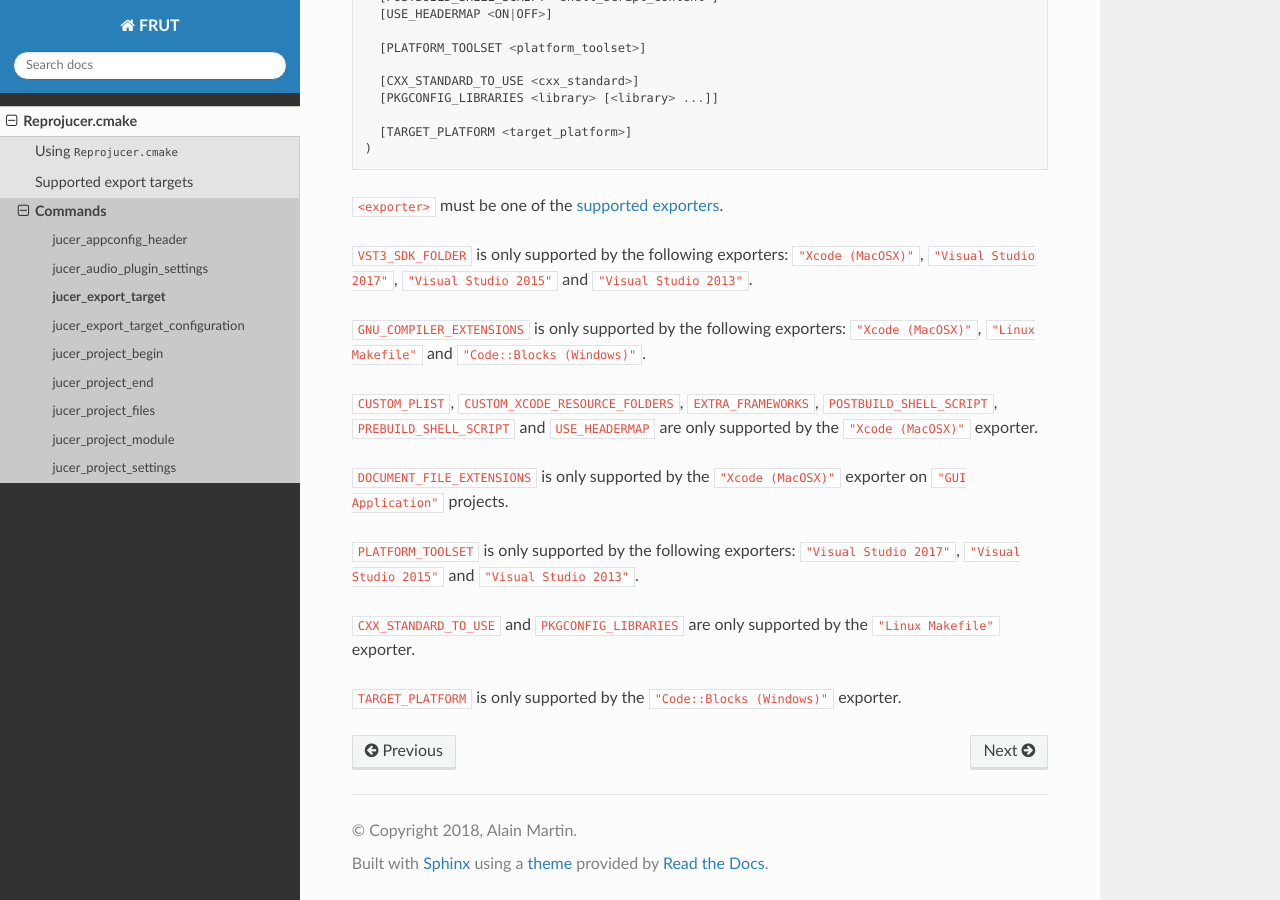
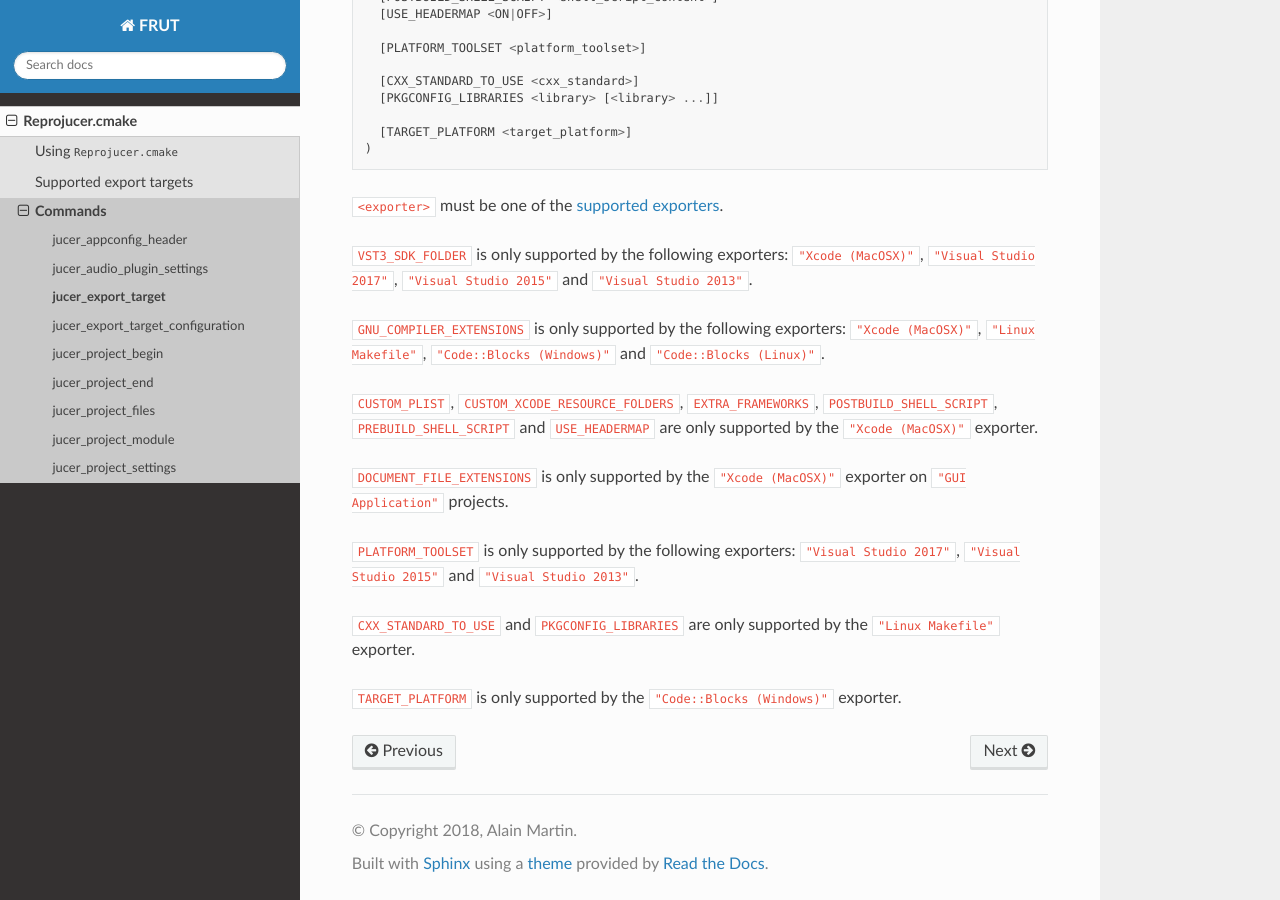
Before and after one commit to McMartin/FRUT, a Sphinx documentation site: the page built from docs/Reprojucer.cmake/command/jucer_export_target.rst, in a window 1280 px wide and 900 px high, scrolled down 618 px. Built offline with Sphinx 7.4.7 and the Read the Docs theme 2.0.0, drawn with Linux system fonts in a browser that asks for light colours.

Commit message:
Support the "Code::Blocks (Linux)" export target

```diff
--- a/README.rst
+++ b/README.rst
@@ -46,6 +46,7 @@ targets:
 - Visual Studio 2013
 - Linux Makefile
 - Code::Blocks (Windows)
+- Code::Blocks (Linux)
 
 
 Documentation
--- a/docs/Reprojucer.cmake/command/jucer_export_target.rst
+++ b/docs/Reprojucer.cmake/command/jucer_export_target.rst
@@ -45,7 +45,8 @@ Define the settings specific to an export target.
 ``"Visual Studio 2017"``, ``"Visual Studio 2015"`` and ``"Visual Studio 2013"``.
 
 ``GNU_COMPILER_EXTENSIONS`` is only supported by the following exporters:
-``"Xcode (MacOSX)"``, ``"Linux Makefile"`` and ``"Code::Blocks (Windows)"``.
+``"Xcode (MacOSX)"``, ``"Linux Makefile"``, ``"Code::Blocks (Windows)"`` and
+``"Code::Blocks (Linux)"``.
 
 ``CUSTOM_PLIST``, ``CUSTOM_XCODE_RESOURCE_FOLDERS``,  ``EXTRA_FRAMEWORKS``,
 ``POSTBUILD_SHELL_SCRIPT``, ``PREBUILD_SHELL_SCRIPT`` and ``USE_HEADERMAP`` are only
--- a/docs/Reprojucer.cmake/index.rst
+++ b/docs/Reprojucer.cmake/index.rst
@@ -30,6 +30,7 @@ Supported export targets
 - Visual Studio 2013
 - Linux Makefile
 - Code::Blocks (Windows)
+- Code::Blocks (Linux)
 
 .. _Reprojucer-commands:
 
```
Also changed, not shown: 3 other files.
